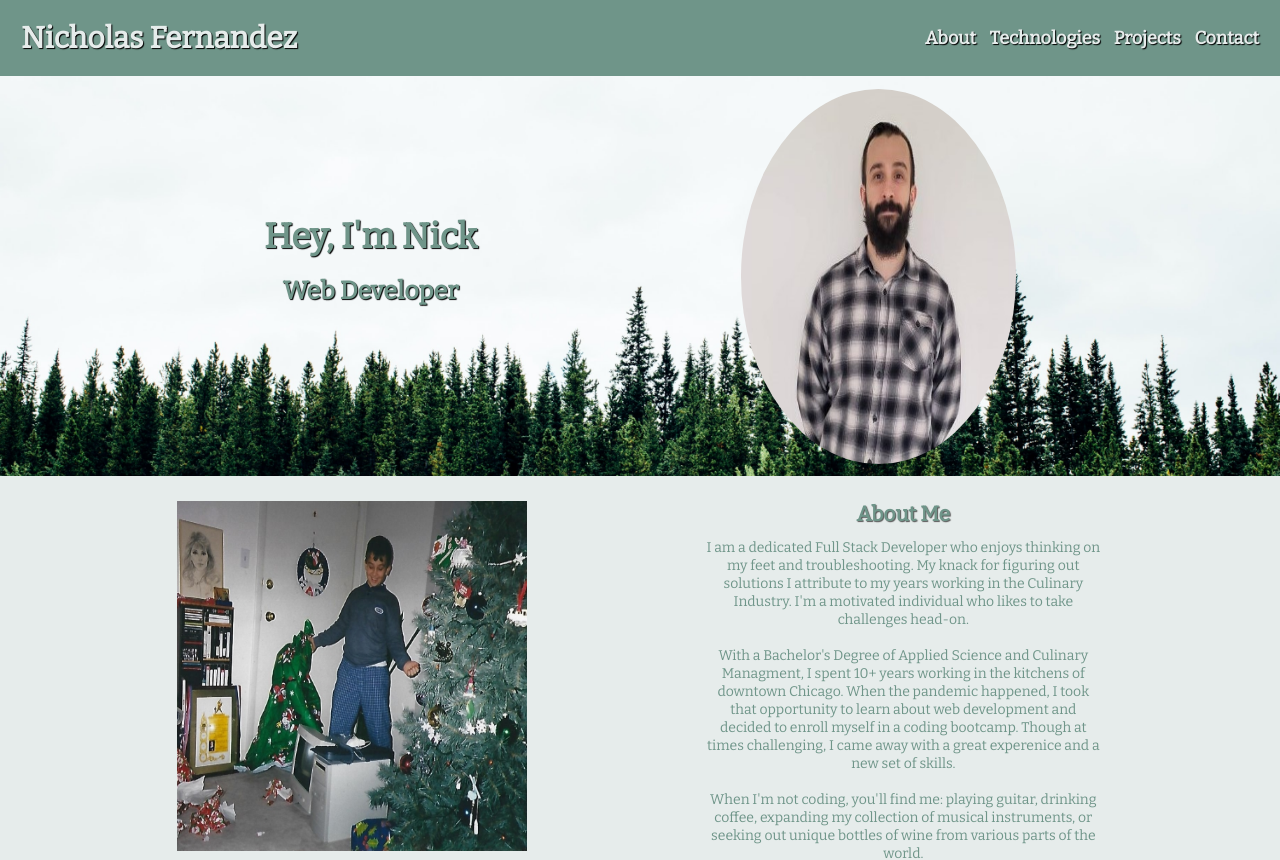
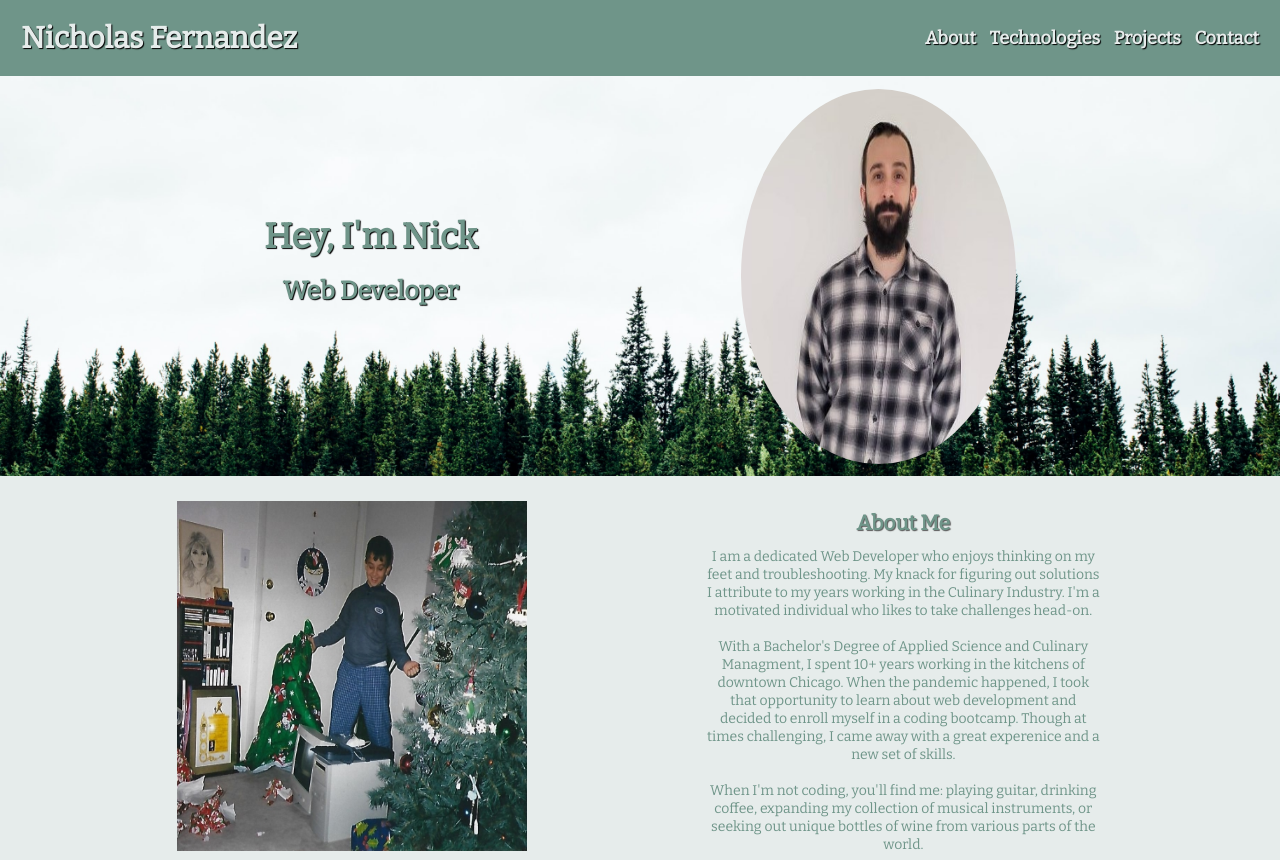
Before and after one commit to Nbfern90/portfolio, a React (Create React App) app: page / in a window 1280 px wide. Shown: the top 860 px of the page. Built offline with nearby package versions, Linux system fonts and the light colour scheme.

Commit message:
Updated About Me Section

```diff
--- a/src/views/About.jsx
+++ b/src/views/About.jsx
@@ -9,9 +9,9 @@ const About = () => {
         <div className="about-info">
           <h1>About Me</h1>
           <p>
-            I am a dedicated Full Stack Developer who enjoys thinking on my feet
-            and troubleshooting. My knack for figuring out solutions I attribute
-            to my years working in the Culinary Industry. I'm a motivated
+            I am a dedicated Web Developer who enjoys thinking on my feet and
+            troubleshooting. My knack for figuring out solutions I attribute to
+            my years working in the Culinary Industry. I'm a motivated
             individual who likes to take challenges head-on.
           </p>
           <br />
```
